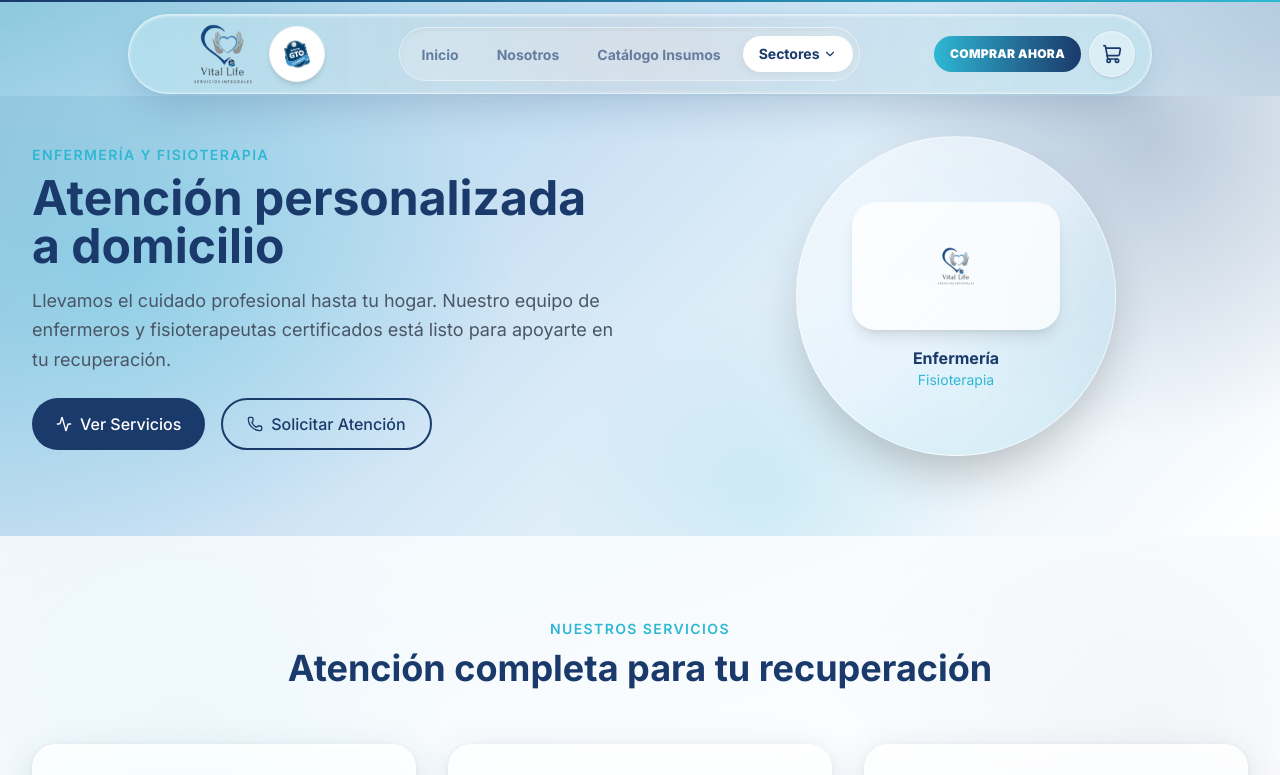
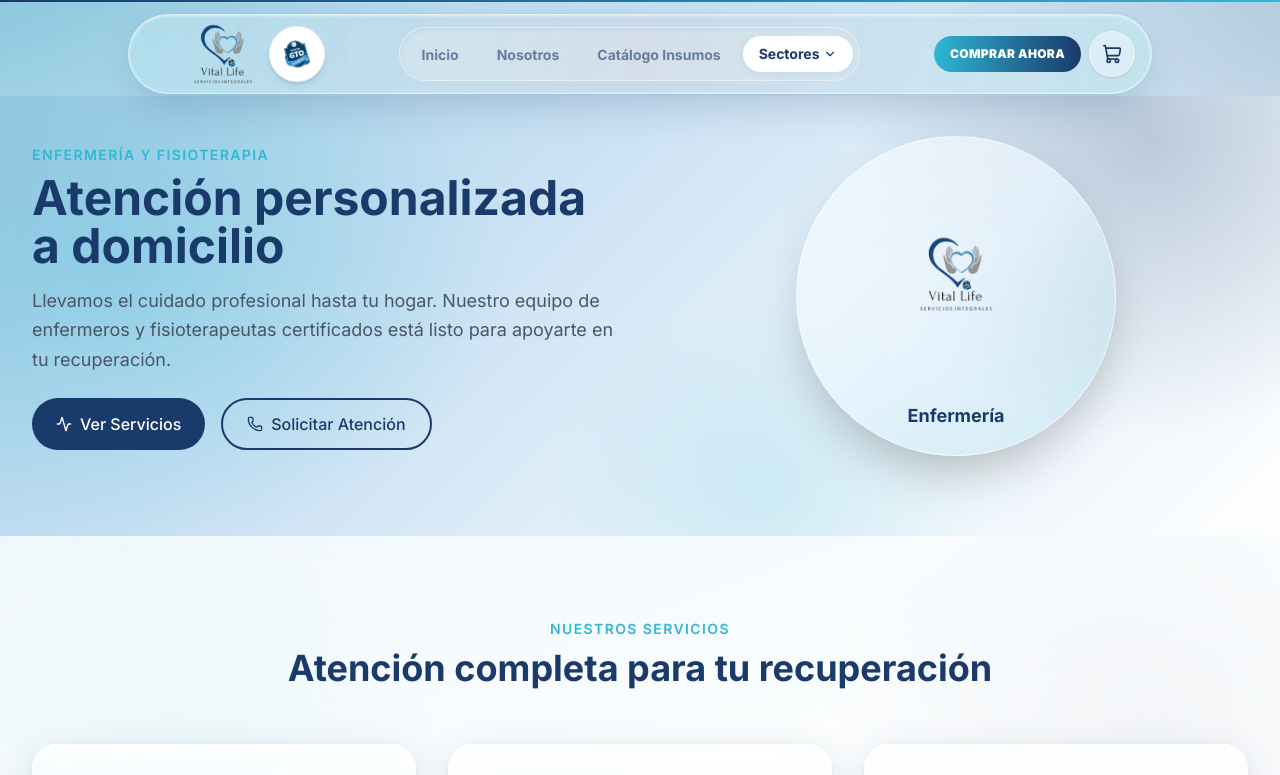
Before and after one commit to HUTECOfficial/VITALIFEECCOMMERCE, a Next.js app: page /enfermeria in a window 1280 px wide. Shown: the top 775 px of the page. Built offline with nearby package versions, Linux system fonts and the light colour scheme.

Commit message:
fix: quitar contenedor rectangular del logo en circulo de enfermeria, mostrar solo Enfermeria

```diff
--- a/app/enfermeria/page.tsx
+++ b/app/enfermeria/page.tsx
@@ -137,19 +137,16 @@ export default function EnfermeriaPage() {
             <div className="hidden lg:flex justify-center">
               <div className="relative w-80 h-80 animate-float">
                 <div className="absolute inset-0 rounded-full bg-gradient-to-br from-white/60 via-[#e8f4fd]/80 to-[#2eb8d4]/20 backdrop-blur-sm border border-white/60 shadow-2xl flex items-center justify-center">
-                  <div className="text-center">
-                    <div className="w-52 h-32 rounded-3xl bg-white/75 flex items-center justify-center mx-auto mb-4 shadow-lg">
-                      <Image
-                        src="/vitalife-logo.png"
-                        alt="Vital Life Servicios Integrales"
-                        width={200}
-                        height={120}
-                        className="h-28 w-auto object-contain"
-                        priority
-                      />
-                    </div>
-                    <p className="font-bold text-[#1a3a6b]">Enfermería</p>
-                    <p className="text-[#2eb8d4] text-sm">Fisioterapia</p>
+                  <div className="text-center px-6">
+                    <Image
+                      src="/vitalife-logo.png"
+                      alt="Vital Life Servicios Integrales"
+                      width={260}
+                      height={200}
+                      className="w-56 h-auto object-contain mx-auto mb-4"
+                      priority
+                    />
+                    <p className="font-bold text-[#1a3a6b] text-lg">Enfermería</p>
                   </div>
                 </div>
               </div>
```
